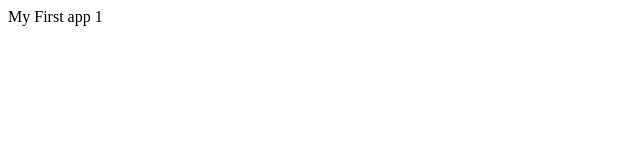
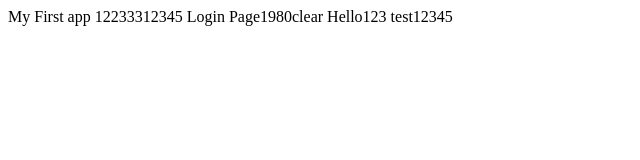
Before and after one commit to nareshpanwaraws/nareshpanwaraws, a plain HTML site: page index.html in a window 1280 px wide. Shown: the whole page, without its empty margins (0-640 px from the left). Drawn offline with Linux system fonts and the light colour scheme.

Commit message:
made changes

```diff
--- a/index.html
+++ b/index.html
@@ -3,6 +3,9 @@
    <title>My App </title>
    </head>
      <body>
-       My First app  1
+       My First app  12233312345
+       Login Page1980clear
+       Hello123
+       test12345
      </body>
      </html>
```
Also changed, not shown: DIR2/index.html (added, +8 -0 lines), hello.html (added, +1 -0 lines).
